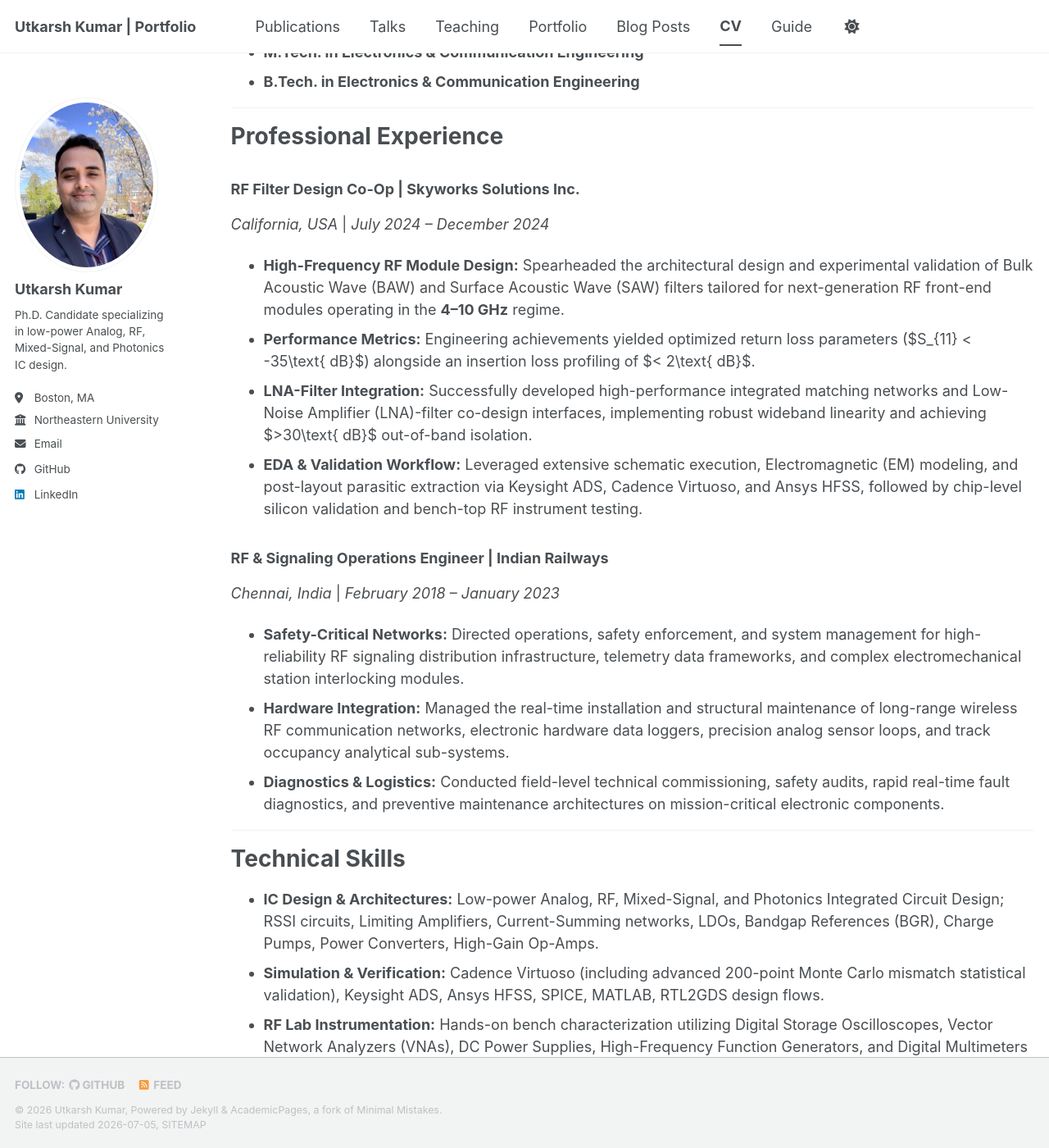
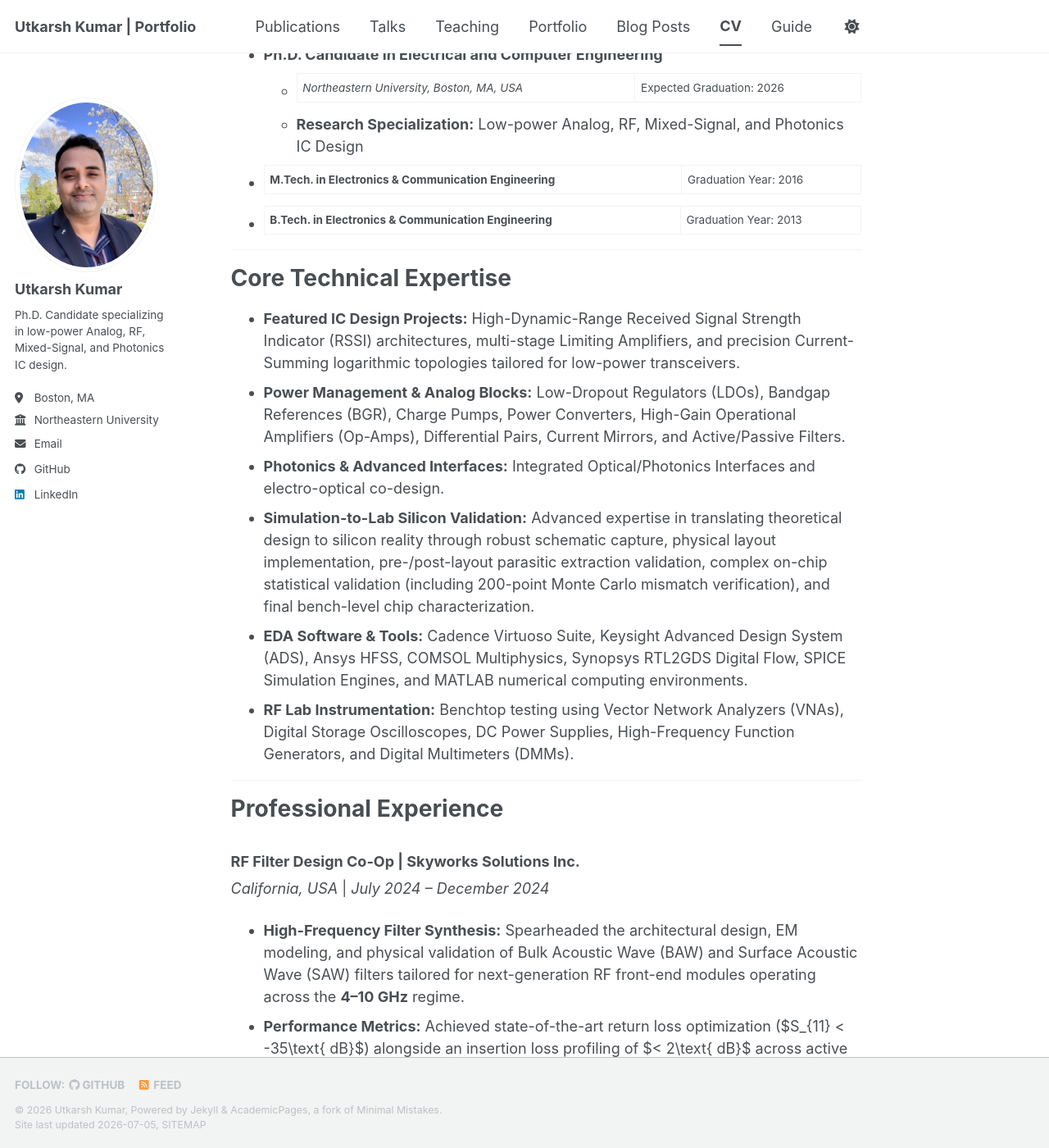
Before and after one commit to Ut1991/Ut1991.github.io, a Jekyll site: the page built from _pages/cv.md, in a window 1280 px wide and 1400 px high, scrolled down 266 px. Shown: the whole window at 82% size. Built offline with Jekyll 4.4.1, drawn with Linux system fonts in a browser that asks for light colours; our own code applies the rules of GitHub Pages for plain Markdown files; a style sheet for code colours, icons or effects is not loaded; some of the changed text lies outside the part shown.

Commit message:
Update cv.md

```diff
--- a/_pages/cv.md
+++ b/_pages/cv.md
@@ -1,4 +1,4 @@
----
+  ---
 layout: archive
 title: "Curriculum Vitae"
 permalink: /cv/
@@ -13,9 +13,20 @@ Education
 ======
 * **Ph.D. Candidate in Electrical and Computer Engineering**
   * *Northeastern University, Boston, MA, USA* | Expected Graduation: 2026
-  * **Specialization:** Low-power Analog, RF, Mixed-Signal, and Photonics IC Design
-* **M.Tech. in Electronics & Communication Engineering**
-* **B.Tech. in Electronics & Communication Engineering**
+  * **Research Specialization:** Low-power Analog, RF, Mixed-Signal, and Photonics IC Design
+* **M.Tech. in Electronics & Communication Engineering** | Graduation Year: 2016
+* **B.Tech. in Electronics & Communication Engineering** | Graduation Year: 2013
+
+---
+
+Core Technical Expertise
+======
+* **Featured IC Design Projects:** High-Dynamic-Range Received Signal Strength Indicator (RSSI) architectures, multi-stage Limiting Amplifiers, and precision Current-Summing logarithmic topologies tailored for low-power transceivers.
+* **Power Management & Analog Blocks:** Low-Dropout Regulators (LDOs), Bandgap References (BGR), Charge Pumps, Power Converters, High-Gain Operational Amplifiers (Op-Amps), Differential Pairs, Current Mirrors, and Active/Passive Filters.
+* **Photonics & Advanced Interfaces:** Integrated Optical/Photonics Interfaces and electro-optical co-design.
+* **Simulation-to-Lab Silicon Validation:** Advanced expertise in translating theoretical design to silicon reality through robust schematic capture, physical layout implementation, pre-/post-layout parasitic extraction validation, complex on-chip statistical validation (including 200-point Monte Carlo mismatch verification), and final bench-level chip characterization.
+* **EDA Software & Tools:** Cadence Virtuoso Suite, Keysight Advanced Design System (ADS), Ansys HFSS, COMSOL Multiphysics, Synopsys RTL2GDS Digital Flow, SPICE Simulation Engines, and MATLAB numerical computing environments.
+* **RF Lab Instrumentation:** Benchtop testing using Vector Network Analyzers (VNAs), Digital Storage Oscilloscopes, DC Power Supplies, High-Frequency Function Generators, and Digital Multimeters (DMMs).
 
 ---
 
@@ -23,24 +34,16 @@ Professional Experience
 ======
 ### **RF Filter Design Co-Op** | Skyworks Solutions Inc.
 *California, USA* | *July 2024 – December 2024*
-* **High-Frequency RF Module Design:** Spearheaded the architectural design and experimental validation of Bulk Acoustic Wave (BAW) and Surface Acoustic Wave (SAW) filters tailored for next-generation RF front-end modules operating in the **4–10 GHz** regime.
-* **Performance Metrics:** Engineering achievements yielded optimized return loss parameters ($S_{11} < -35\text{ dB}$) alongside an insertion loss profiling of $< 2\text{ dB}$.
-* **LNA-Filter Integration:** Successfully developed high-performance integrated matching networks and Low-Noise Amplifier (LNA)-filter co-design interfaces, implementing robust wideband linearity and achieving $>30\text{ dB}$ out-of-band isolation.
-* **EDA & Validation Workflow:** Leveraged extensive schematic execution, Electromagnetic (EM) modeling, and post-layout parasitic extraction via Keysight ADS, Cadence Virtuoso, and Ansys HFSS, followed by chip-level silicon validation and bench-top RF instrument testing.
+* **High-Frequency Filter Synthesis:** Spearheaded the architectural design, EM modeling, and physical validation of Bulk Acoustic Wave (BAW) and Surface Acoustic Wave (SAW) filters tailored for next-generation RF front-end modules operating across the **4–10 GHz** regime.
+* **Performance Metrics:** Achieved state-of-the-art return loss optimization ($S_{11} < -35\text{ dB}$) alongside an insertion loss profiling of $< 2\text{ dB}$ across active bands.
+* **Co-Design Interfaces:** Developed integrated matching networks and Low-Noise Amplifier (LNA)-filter co-design topologies, implementing strict wideband linearity constraints and achieving $>30\text{ dB}$ out-of-band isolation.
+* **Verification Workflow:** Managed complete schematic engineering, multi-layer electromagnetic (EM) modeling, and post-layout parasitic extraction in Keysight ADS, Cadence Virtuoso, and Ansys HFSS, correlating simulation models with on-chip silicon bench testing.
 
 ### **RF & Signaling Operations Engineer** | Indian Railways
 *Chennai, India* | *February 2018 – January 2023*
-* **Safety-Critical Networks:** Directed operations, safety enforcement, and system management for high-reliability RF signaling distribution infrastructure, telemetry data frameworks, and complex electromechanical station interlocking modules.
-* **Hardware Integration:** Managed the real-time installation and structural maintenance of long-range wireless RF communication networks, electronic hardware data loggers, precision analog sensor loops, and track occupancy analytical sub-systems.
-* **Diagnostics & Logistics:** Conducted field-level technical commissioning, safety audits, rapid real-time fault diagnostics, and preventive maintenance architectures on mission-critical electronic components.
-
----
-
-Technical Skills
-======
-* **IC Design & Architectures:** Low-power Analog, RF, Mixed-Signal, and Photonics Integrated Circuit Design; RSSI circuits, Limiting Amplifiers, Current-Summing networks, LDOs, Bandgap References (BGR), Charge Pumps, Power Converters, High-Gain Op-Amps.
-* **Simulation & Verification:** Cadence Virtuoso (including advanced 200-point Monte Carlo mismatch statistical validation), Keysight ADS, Ansys HFSS, SPICE, MATLAB, RTL2GDS design flows.
-* **RF Lab Instrumentation:** Hands-on bench characterization utilizing Digital Storage Oscilloscopes, Vector Network Analyzers (VNAs), DC Power Supplies, High-Frequency Function Generators, and Digital Multimeters (DMMs).
+* **Critical Infrastructure Systems:** Monitored and optimized mission-critical, high-reliability RF signaling distribution networks, telemetry data links, and complex electromechanical interlocking platforms.
+* **Hardware Integration:** Managed the deployment, testing, and field maintenance of long-range wireless RF links, multi-channel hardware data loggers, analog sensor loops, and track-level sub-systems.
+* **Diagnostics & Logistics:** Performed field-level technical commissioning, strict safety audits, real-time rapid troubleshooting, and preventive maintenance scheduling on critical signaling components.
 
 ---
 
```
